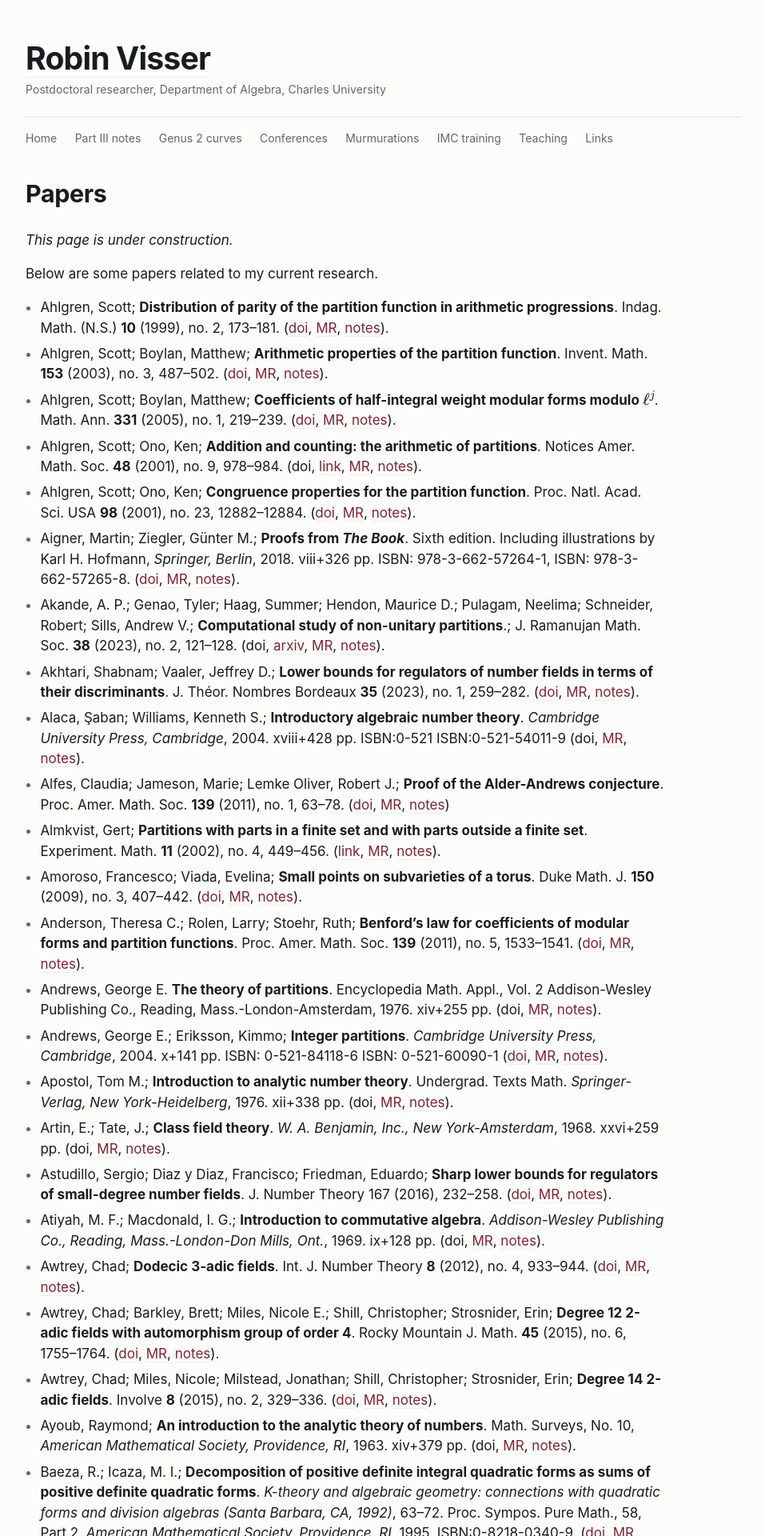
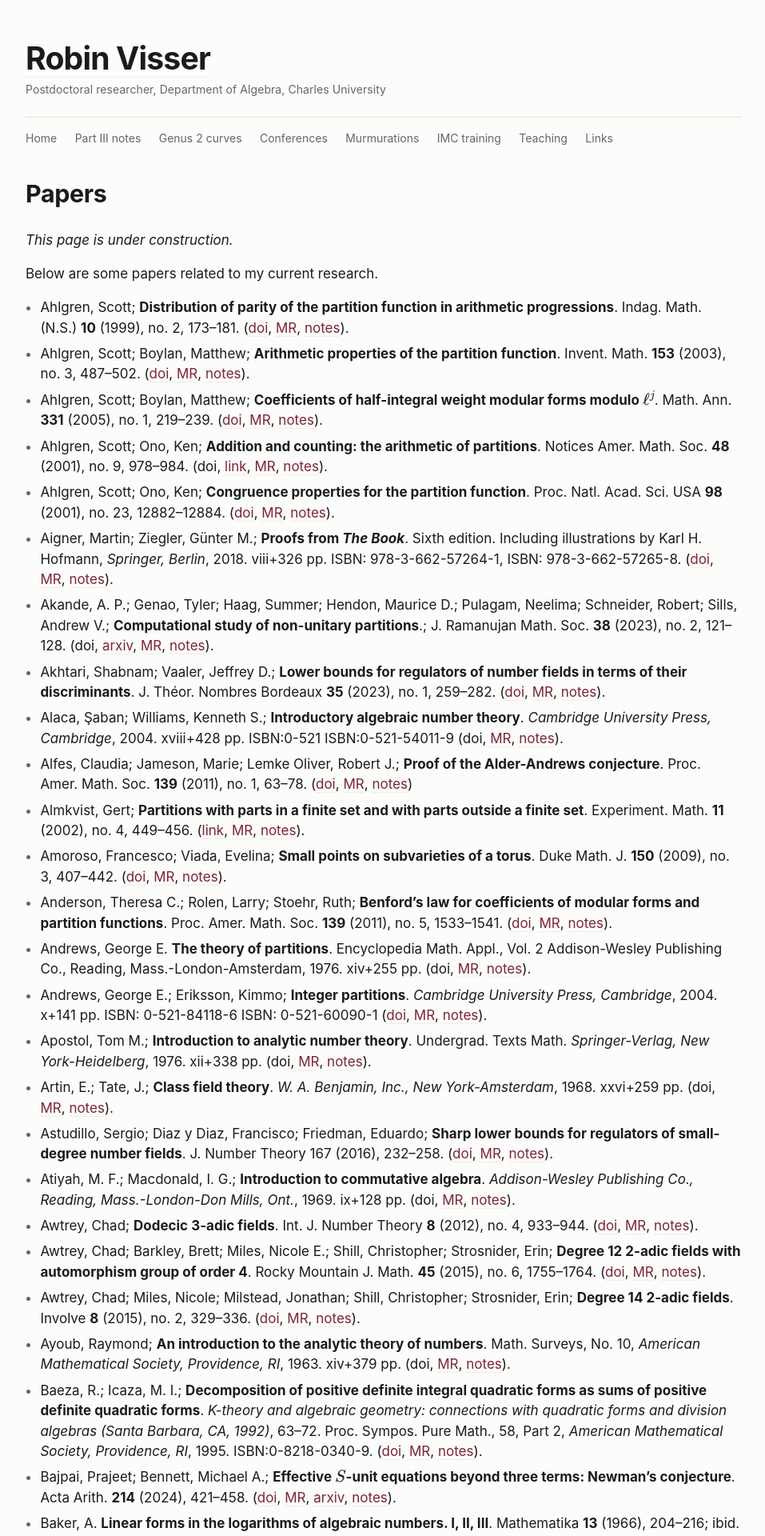
Before and after one commit to rvisser7/rvisser7.github.io, a Jekyll site: the page built from papers/index.md, in a window 1280 px wide. Shown: the top 1920 px of the page at 80% size, without its empty margins (160-1117 px from the left). Built offline with Jekyll 4.4.1, drawn with Linux system fonts in a browser that asks for light colours.

Commit message:
Add {: .full-width} CSS style to list of papers
Makes the width taken up by the itemised papers slightly wider.

```diff
--- a/papers/index.md
+++ b/papers/index.md
@@ -9,6 +9,7 @@ noindex: true
 
 Below are some papers related to my current research.
 
+{: .full-width}
 - Ahlgren, Scott; **Distribution of parity of the partition function in arithmetic progressions**. Indag. Math. (N.S.) **10** (1999), no. 2, 173–181. ([doi](https://doi.org/10.1016/S0019-3577(99)80014-7), [MR](https://mathscinet.ams.org/mathscinet-getitem?mr=1816213), [notes]({{ site.papers_base }}/ahlgren1999.pdf)).
 - Ahlgren, Scott; Boylan, Matthew; **Arithmetic properties of the partition function**. Invent. Math. **153** (2003), no. 3, 487–502. ([doi](https://doi.org/10.1007/s00222-003-0295-6), [MR](https://mathscinet.ams.org/mathscinet-getitem?mr=2000466), [notes]({{ site.papers_base }}/ahlgrenboylan2003.pdf)).
 - Ahlgren, Scott; Boylan, Matthew; **Coefficients of half-integral weight modular forms modulo $\ell^j$**. Math. Ann. **331** (2005), no. 1, 219–239. ([doi](https://doi.org/10.1007/s00208-004-0555-9), [MR](https://mathscinet.ams.org/mathscinet-getitem?mr=2107445), [notes]({{ site.papers_base }}/ahlgrenboylan2005.pdf)).
```
